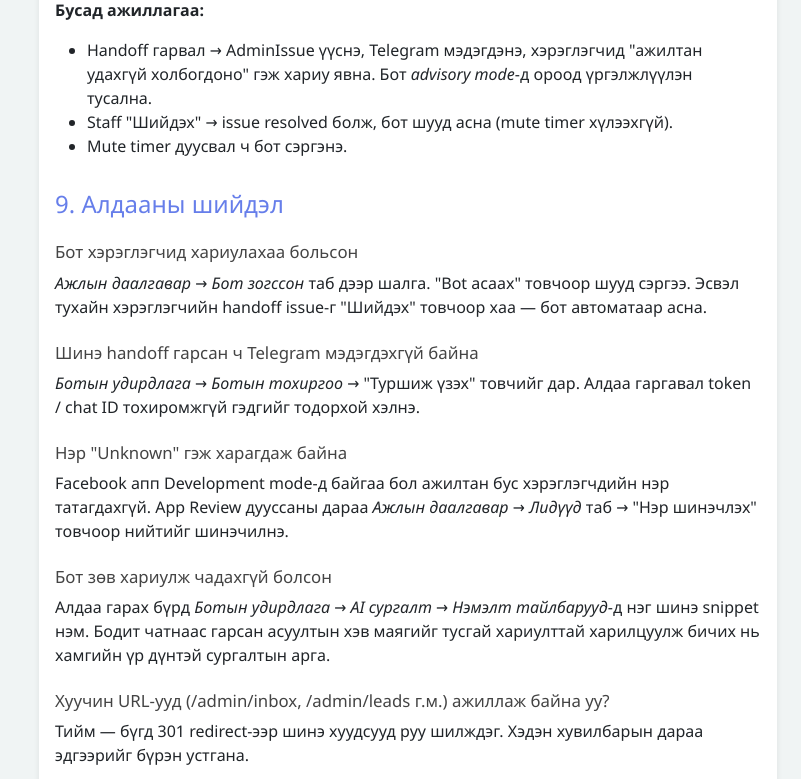
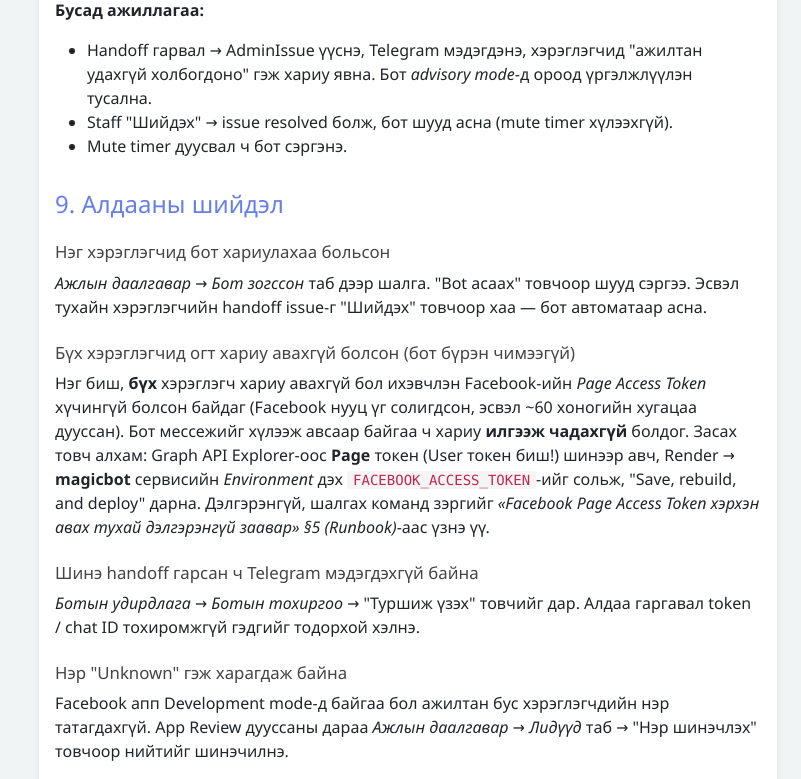
Before and after one commit to Gundeg/magicbot, a Flask app: page /admin/docs in a window 1280 px wide. Shown: the part 4399-5178 px from the top of the page, without its empty margins (479-1280 px from the left). Run offline with Flask 3, Linux system fonts and the light colour scheme; the visitor is signed in with stand-in values (Sample User, id 1); data that the repository does not hold is empty; parts of the project's set-up code (start-up, migrations or seed data) failed here and were passed over.

Commit message:
Docs: FB token + deadlock learnings into in-app manuals + ops runbook
In-app manual (templates/docs.html):
- User manual §9 (Алдааны шийдэл): new entry for GLOBAL silence (all
  customers, bot fully quiet) → expired/wrong Page token, with the fix
  steps and a pointer to the token guide §5. Clarified the existing entry
  is for a single muted user.
- Technical manual §6 (Webhook lifecycle): footnote on the two send-path
  gotchas — token must be a Page token (100/33 on me/messages if a User
  token; 190 if expired/460 password-change) and the load-bearing
  `import netrc` that prevents the cold-worker import-lock deadlock.

OPERATIONS.md: new §4 "Renewing the Facebook Page token" — operator
runbook (Page-not-User trap, extend, update FACEBOOK_ACCESS_TOKEN on the
magicbot service, shell /me verify).

Co-Authored-By: Claude Opus 4.8 <noreply@anthropic.com>

```diff
--- a/templates/docs.html
+++ b/templates/docs.html
@@ -247,10 +247,20 @@
 </ul>
 
 <h4 id="m-troubleshooting" class="doc-section">9. Алдааны шийдэл</h4>
-<h5>Бот хэрэглэгчид хариулахаа больсон</h5>
+<h5>Нэг хэрэглэгчид бот хариулахаа больсон</h5>
 <p>
     <em>Ажлын даалгавар → Бот зогссон</em> таб дээр шалга. "Bot асаах" товчоор шууд сэргээ. Эсвэл
     тухайн хэрэглэгчийн handoff issue-г "Шийдэх" товчоор хаа — бот автоматаар асна.
+</p>
+<h5>Бүх хэрэглэгчид огт хариу авахгүй болсон (бот бүрэн чимээгүй)</h5>
+<p>
+    Нэг биш, <strong>бүх</strong> хэрэглэгч хариу авахгүй бол ихэвчлэн Facebook-ийн
+    <em>Page Access Token</em> хүчингүй болсон байдаг (Facebook нууц үг солигдсон, эсвэл ~60 хоногийн
+    хугацаа дууссан). Бот мессежийг хүлээж авсаар байгаа ч хариу <strong>илгээж чадахгүй</strong> болдог.
+    Засах товч алхам: Graph API Explorer-оос <strong>Page</strong> токен (User токен биш!) шинээр авч,
+    Render → <strong>magicbot</strong> сервисийн <em>Environment</em> дэх <code>FACEBOOK_ACCESS_TOKEN</code>-ийг
+    сольж, "Save, rebuild, and deploy" дарна. Дэлгэрэнгүй, шалгах команд зэргийг
+    <em>«Facebook Page Access Token хэрхэн авах тухай дэлгэрэнгүй заавар» §5 (Runbook)</em>-аас үзнэ үү.
 </p>
 <h5>Шинэ handoff гарсан ч Telegram мэдэгдэхгүй байна</h5>
 <p>
@@ -429,6 +439,20 @@
 <p class="text-muted small">
     <code>enqueue_background</code> runs inline under <code>TESTING</code> (deterministic; in-memory SQLite is
     per-connection). A background failure = no reply, logged, no crash, no FB retry.
+</p>
+<p class="text-muted small">
+    <strong>Two send-path gotchas (both caused live outages):</strong>
+    (1) <code>FACEBOOK_ACCESS_TOKEN</code> must be a <strong>Page</strong> token, not a User token. The Send API
+    posts to <code>me/messages</code>, so <code>me</code> must resolve to the Page. The Graph API Explorer
+    <em>defaults</em> to a User token; copy that and every send fails
+    <code>GraphMethodException code:100 subcode:33 ("Object with ID 'me' does not exist")</code> — the bot looks
+    silent. An expired/invalidated token fails <code>OAuthException code:190</code> (subcode 463 = expiry,
+    460 = FB password change). Verify a token with
+    <code>GET graph.facebook.com/v18.0/me</code> → must return the Page, not a person.
+    (2) Step 3's <code>get_facebook_user_info</code> → <code>requests.get</code> runs synchronously in the webhook.
+    A load-bearing <code>import netrc</code> at the top of <code>services/__init__.py</code> pre-warms requests'
+    lazy <code>get_netrc_auth</code> import so a cold worker can't deadlock on the import lock
+    (60s <code>WORKER TIMEOUT</code> → <code>500</code> → dropped first-contact message). Do not remove it.
 </p>
 
 <h4 id="t-handoff" class="doc-section">7. Handoff lifecycle</h4>
```
Also changed, not shown: OPERATIONS.md (+39 -0 lines).
